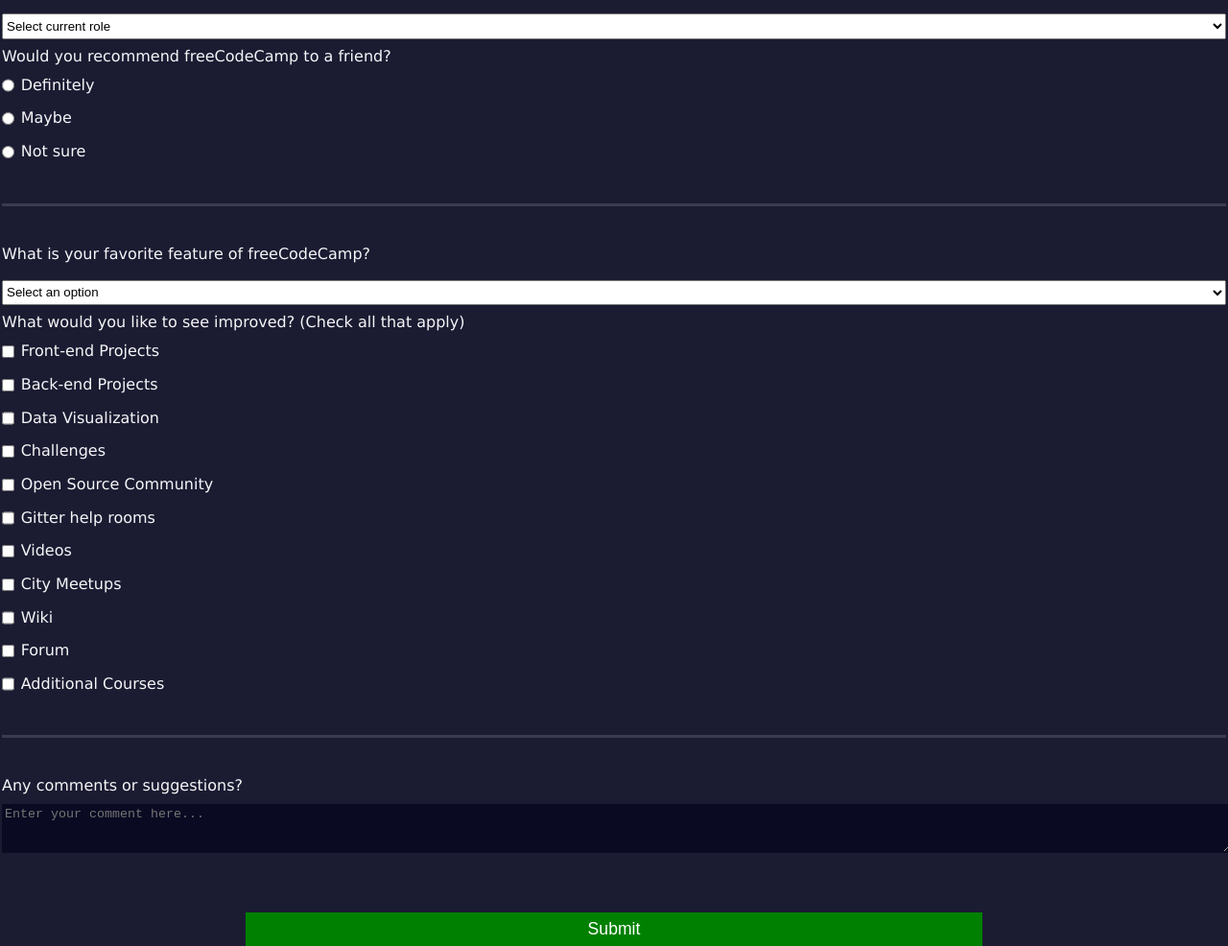
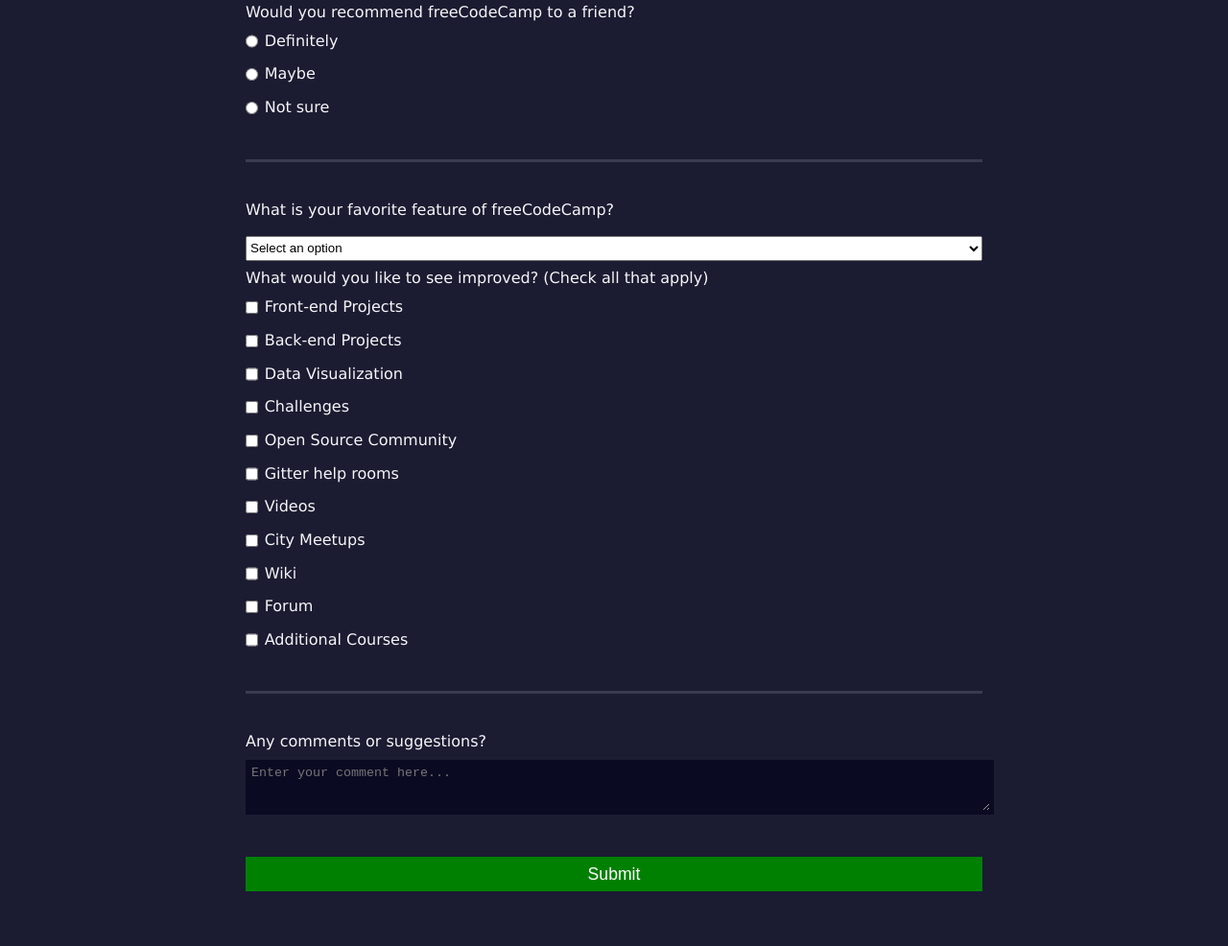
Before and after one commit to r4-j1t4/Survey-Form, a plain HTML site: page index.html in a window 1280 px wide. Shown: the part 542-1528 px from the top of the page at 96% size. After the commit the page ends 1471 px from the top, so only its background shows below. Drawn offline with Linux system fonts and the light colour scheme.

Commit message:
done with html and css

```diff
--- a/index.html
+++ b/index.html
@@ -9,7 +9,7 @@
 <body>
     <h1 id="title">Survey Form</h1>
     <p id="description">Thank you for taking the time to help us improve the platform</p>
-    <form id="survey-form"></form>
+    <form id="survey-form">
         <fieldset>
             <label id="name-label" for="name">Name <input type="text" name="your-name" id="name" placeholder="Enter your name" required></label>
             <label id="email-label" for="email">Email <input type="email" name="your-email" id="email" placeholder="Enter your email" required></label>
@@ -17,7 +17,7 @@
         </fieldset>
         <fieldset>
             <label for="referrer">Which option best describes your current role?</label>
-            <select name="first-dropdown" id="fdropdown">
+            <select name="first-dropdown" id="dropdown">
                 <option value=" ">Select current role</option>
                 <option value="1">Student</option>
                 <option value="2">Full Time Job</option>
@@ -26,13 +26,13 @@
                 <option value="5">Other</option>
             </select>
             <label for="reference">Would you recommend freeCodeCamp to a friend?</label>
-            <label for="first-answer"><input type="radio" id="first-answer" name="answer" class="inline">Definitely</label>
-            <label for="second-answer"><input type="radio" id="second-answer" name="answer" class="inline">Maybe</label>
-            <label for="third-answer"><input type="radio" id="third-answer" name="answer" class="inline">Not sure</label>
+            <label for="first-answer"><input type="radio" value="definitely" id="first-answer" name="answer" class="inline">Definitely</label>
+            <label for="second-answer"><input type="radio" value="maybe" id="second-answer" name="answer" class="inline">Maybe</label>
+            <label for="third-answer"><input type="radio" value="not-sure" id="third-answer" name="answer" class="inline">Not sure</label>
         </fieldset>
         <fieldset>
             <label for="sreferrer">What is your favorite feature of freeCodeCamp?</label>
-            <select name="second-dropdown" id="sdropdown">
+            <select name="second-dropdown" id="dropdown">
                 <option value=" ">Select an option</option>
                 <option value="1">Challenges</option>
                 <option value="2">Projects</option>
@@ -40,21 +40,22 @@
                 <option value="4">Open Source</option>
             </select>
             <label for="reference">What would you like to see improved? (Check all that apply)</label>
-            <label for="first-checkbox"><input type="checkbox" id="first-checkbox" name="answer" class="inline">Front-end Projects</label>
-            <label for="second-checkbox"><input type="checkbox" id="second-checkbox" name="answer" class="inline">Back-end Projects</label>
-            <label for="third-checkbox"><input type="checkbox" id="third-checkbox" name="answer" class="inline">Data Visualization</label>
-            <label for="forth-checkbox"><input type="checkbox" id="forth-checkbox" name="answer" class="inline">Challenges</label>
-            <label for="fifth-checkbox"><input type="checkbox" id="fifth-checkbox" name="answer" class="inline">Open Source Community</label>
-            <label for="sixth-checkbox"><input type="checkbox" id="sixth-checkbox" name="answer" class="inline">Gitter help rooms</label>
-            <label for="seventh-checkbox"><input type="checkbox" id="seventh-checkbox" name="answer" class="inline">Videos</label>
-            <label for="eighth-checkbox"><input type="checkbox" id="eighth-checkbox" name="answer" class="inline">City Meetups</label>
-            <label for="ninth-checkbox"><input type="checkbox" id="ninth-checkbox" name="answer" class="inline">Wiki</label>
-            <label for="tenth-checkbox"><input type="checkbox" id="tenth-checkbox" name="answer" class="inline">Forum</label>
-            <label for="eleventh-checkbox"><input type="checkbox" id="eleventh-checkbox" name="answer" class="inline">Additional Courses</label>
+            <label for="first-checkbox"><input type="checkbox" value="front-end-projects" id="first-checkbox" name="answer" class="inline">Front-end Projects</label>
+            <label for="second-checkbox"><input type="checkbox" value="back-end-projects" id="second-checkbox" name="answer" class="inline">Back-end Projects</label>
+            <label for="third-checkbox"><input type="checkbox" value="data-visualization" id="third-checkbox" name="answer" class="inline">Data Visualization</label>
+            <label for="forth-checkbox"><input type="checkbox" value="challenges" id="forth-checkbox" name="answer" class="inline">Challenges</label>
+            <label for="fifth-checkbox"><input type="checkbox" value="open-source-community" id="fifth-checkbox" name="answer" class="inline">Open Source Community</label>
+            <label for="sixth-checkbox"><input type="checkbox" value="gitter-help-rooms" id="sixth-checkbox" name="answer" class="inline">Gitter help rooms</label>
+            <label for="seventh-checkbox"><input type="checkbox" value="videos" id="seventh-checkbox" name="answer" class="inline">Videos</label>
+            <label for="eighth-checkbox"><input type="checkbox" value="city-meetups" id="eighth-checkbox" name="answer" class="inline">City Meetups</label>
+            <label for="ninth-checkbox"><input type="checkbox" value="wiki" id="ninth-checkbox" name="answer" class="inline">Wiki</label>
+            <label for="tenth-checkbox"><input type="checkbox" value="forum" id="tenth-checkbox" name="answer" class="inline">Forum</label>
+            <label for="eleventh-checkbox"><input type="checkbox" value="additional-courses" id="eleventh-checkbox" name="answer" class="inline">Additional Courses</label>
         </fieldset>
         <fieldset>
             <label>Any comments or suggestions?<textarea name="your-comments" id="comments" rows="3" cols="30" placeholder="Enter your comment here..."></textarea></label>
         </fieldset>
-        <input value="Submit" type="submit">
+        <input id="submit" value="Submit" type="submit">
+    </form>
 </body>
 </html>
--- a/styles.css
+++ b/styles.css
@@ -19,13 +19,18 @@ form {
     min-width: 300px;
     width: 60vw;
     padding: 2em;
-
+    display: contents;
 }
 
 fieldset {
     border: none;
     padding: 2rem 0;
     border-bottom: 3px solid #3b3b4f;
+    margin: 0 auto;
+    width: 60%;
+    min-width: 300px;
+    display: block;
+
 }
 
 fieldset:last-of-type {
@@ -40,7 +45,7 @@ input, textarea, select {
 
 input, textarea {
     background-color: #0a0a23;
-    border: 1px solid #0a0a23;
+    border: 4px solid #0a0a23;
     color: #ffffff;
 }
 
@@ -64,5 +69,4 @@ input[type="submit"] {
     font-size: 1.1rem;
     background-color: green;
     border-color: green;
-    margin: 1em auto;
 }
```
